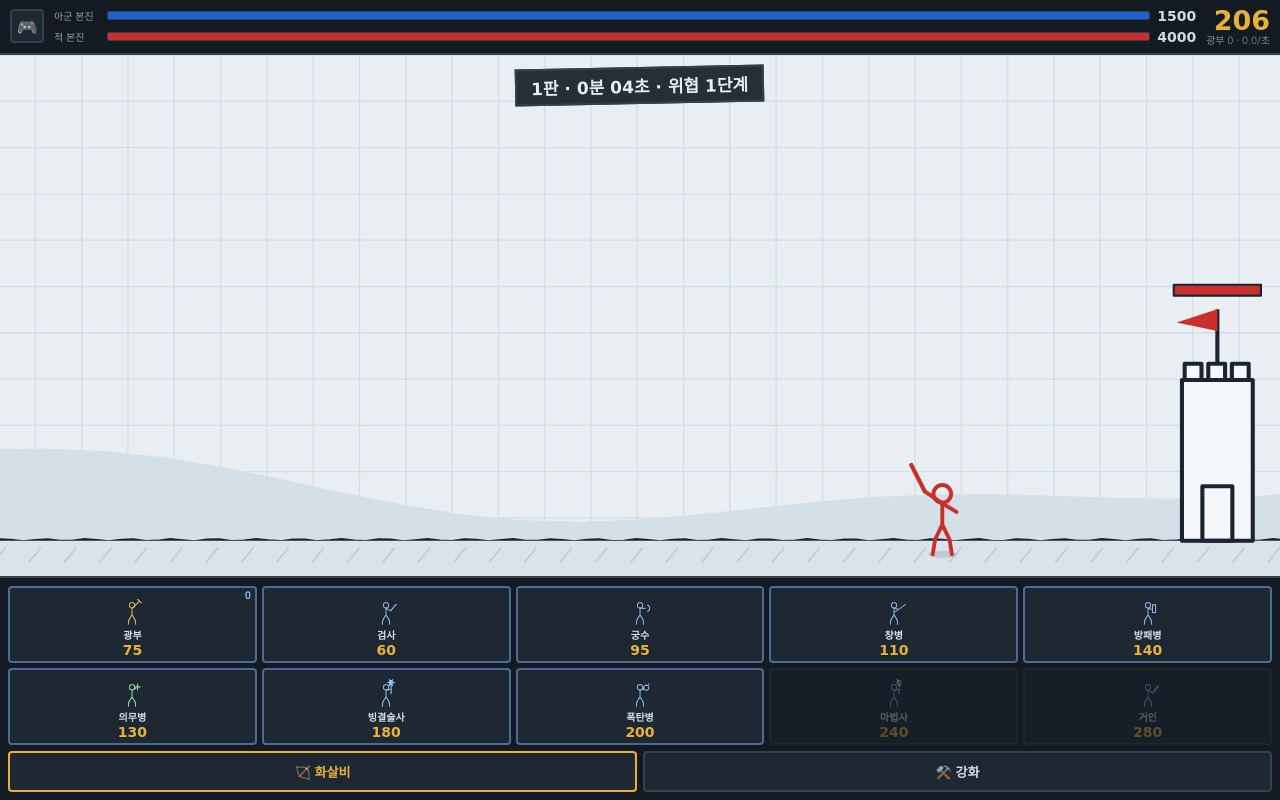
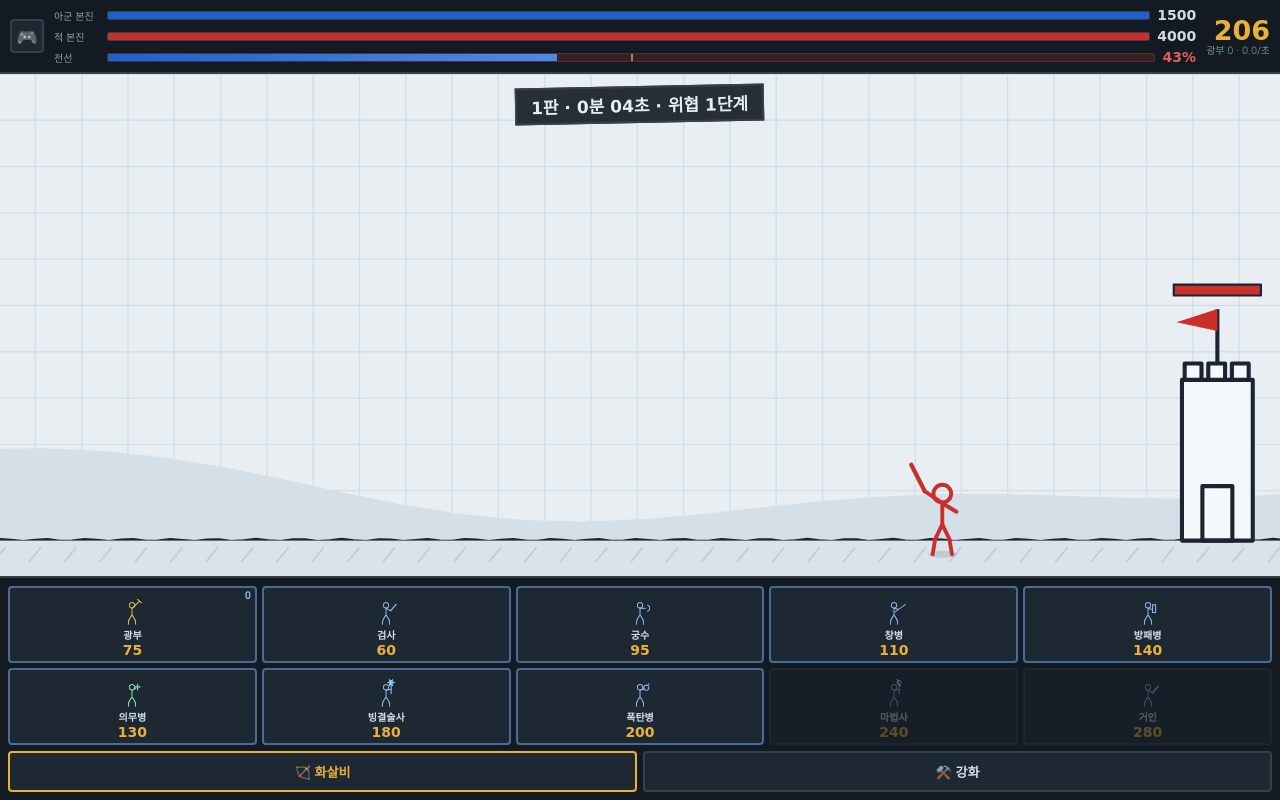
Before and after one commit to horanghi/minchan, a plain HTML site: page minchan_6/index.html in a window 1280 px wide. Drawn offline with Linux system fonts and the light colour scheme; a web font is replaced by a local one.

Commit message:
feat: 전선 막대 — 지금 밀고 있는지 보인다
카메라가 전투를 자동으로 따라다녀서, 밀고 있는지 밀리고 있는지 알 수 없었다.
본진 체력바 두 개만 보고 유추해야 했다. 이 장르에서 가장 중요한 피드백인데
화면에 없었다.

상단바에 한 줄 넣었다. 0% 가 아군 본진, 100% 가 적 본진이고, 채워진 파랑이
지금 내 땅이다. 55% 넘으면 초록, 45% 밑이면 빨강으로 숫자 색이 바뀐다.

**카메라가 쓰는 값을 그대로 쓰지 않았다.** 그 값은 보기 좋으라고 아군 쪽으로
당겨 놓은 혼합값이라 지표로 쓰면 거짓말이 된다. 양쪽 선두의 한가운데를
따로 계산해 `G.front` 에 남긴다. 한쪽이 비면 그쪽 본진을 선두로 친다.

시작값을 한가운데로 두어 첫 프레임에 막대가 튀지 않는다.

```diff
--- a/minchan_6/index.html
+++ b/minchan_6/index.html
@@ -35,6 +35,12 @@ html,body{height:100%;overflow:hidden;background:var(--slate);
 .bar{flex:1;height:9px;background:#0b1016;border:1.5px solid var(--line);border-radius:2px;overflow:hidden}
 .bar i{display:block;height:100%;background:var(--ally);transition:width .18s}
 .bar.foe i{background:var(--foe)}
+/* 전선. 바탕이 적 땅이고 채워진 파랑이 내 땅이다. 본진 체력바와 달리
+   "지금 밀고 있는가" 를 한눈에 보여주는 것이 목적이라 눈금을 넣는다. */
+.bar.line{background:#3a1f22;border-color:#4a3238}
+.bar.line i{background:linear-gradient(90deg,#1f5fd0,#4d8ae8)}
+.bar.line b{position:absolute;left:0;top:0;bottom:0;width:2px;background:#e6edf3;opacity:.5}
+.bar.line{position:relative}
 .brow .vv{flex:0 0 auto;font-family:'Gaegu',cursive;font-size:14px;font-weight:700;color:#cfdae5;min-width:34px;text-align:right}
 #goldbox{flex:0 0 auto;text-align:right;line-height:1.05}
 #goldbox .g{font-family:'Gaegu',cursive;font-weight:700;font-size:27px;color:var(--gold)}
@@ -102,6 +108,7 @@ canvas{display:block;width:100%;height:100%;touch-action:none}
     <div class="bars">
       <div class="brow"><span class="lb">아군 본진</span><div class="bar"><i id="barA" style="width:100%"></i></div><span class="vv" id="hpA">1500</span></div>
       <div class="brow"><span class="lb">적 본진</span><div class="bar foe"><i id="barB" style="width:100%"></i></div><span class="vv" id="hpB">4000</span></div>
+      <div class="brow"><span class="lb">전선</span><div class="bar line"><i id="barF" style="width:50%"></i><b id="markF"></b></div><span class="vv" id="frontV">–</span></div>
     </div>
     <div id="goldbox"><div class="g" id="gold">0</div><div class="s" id="grate">광부 0</div></div>
   </div>
@@ -251,7 +258,8 @@ function newGame(){
     units:[], shots:[], parts:[], texts:[], rain:[], bolts:[],
     spawnT:2.5, bossT:S.bossEvery, ultCd:0, turretT:0,
     up,
-    kills:0, mined:0, loot:0, over:false
+    kills:0, mined:0, loot:0, over:false,
+    front:(BASE_A+BASE_B)/2
   };
   cam = 0;
   banner((stageIx+1)+'판 · '+S.nm);
@@ -496,6 +504,13 @@ function step(dt){
   const foesAlive = G.units.filter(u=>u.side==='b'&&!u.dead);
   let front = foesAlive.length ? Math.min(...foesAlive.map(u=>u.x)) : BASE_B-200;
   const allies = G.units.filter(u=>u.side==='a'&&!u.dead&&u.type!=='miner');
+
+  // 지표용 전선 — 양쪽 선두의 한가운데다. 한쪽이 비면 그쪽 본진을 선두로 친다.
+  // 아무도 없으면 직전 값을 그대로 둬서 막대가 튀지 않는다.
+  const tipA = allies.length ? Math.max(...allies.map(u=>u.x)) : BASE_A;
+  const tipB = foesAlive.length ? Math.min(...foesAlive.map(u=>u.x)) : BASE_B;
+  G.front = (tipA + tipB)/2;
+
   if(allies.length) front = (front + Math.max(...allies.map(u=>u.x)))/2;
   const want = clamp(front - VIEW*.5, 0, WORLD-VIEW);
   if(camUser>0) camUser -= dt; else cam += (want-cam)*Math.min(1, dt*2.4);
@@ -1060,6 +1075,13 @@ function hud(dt){
     btns[k].classList.toggle('off',!ok);
     btns[k].classList.toggle('rdy',ok);
   }
+  // 전선. 0% 가 아군 본진, 100% 가 적 본진이다.
+  const held = clamp((G.front-BASE_A)/(BASE_B-BASE_A), 0, 1);
+  el('barF').style.width=(held*100).toFixed(1)+'%';
+  el('markF').style.left='50%';
+  el('frontV').textContent = Math.round(held*100)+'%';
+  el('frontV').style.color = held>=.55 ? '#7fd39b' : (held<=.45 ? '#e0605c' : '#cfdae5');
+
   el('ultcd').style.width=(G.ultCd>0?(G.ultCd/ULT_CD*100):0)+'%';
   el('ult').classList.toggle('hot',G.ultCd<=0);
   if(bannerHold>0) bannerHold-=dt;
```
